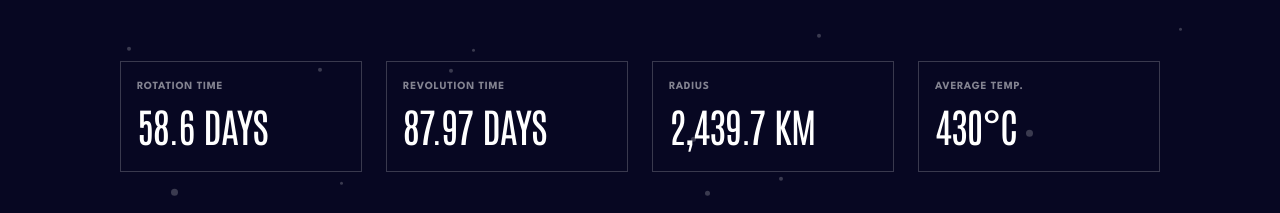
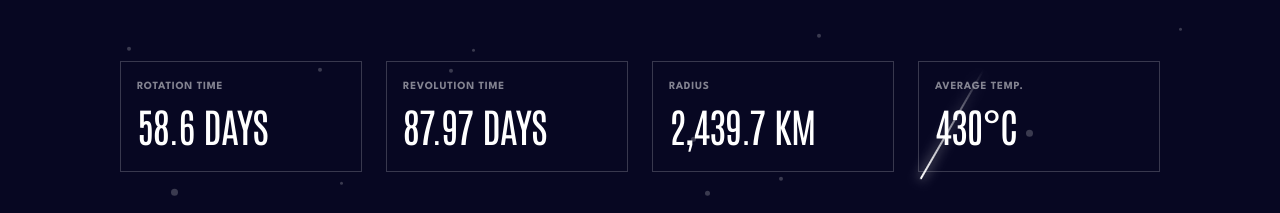
Before and after one commit to mattari97/planets-fact-site, a React (Vite) app: page /mercury in a window 1280 px wide. Shown: the part 739-952 px from the top of the page. Built offline with nearby package versions, Linux system fonts and the light colour scheme.

Commit message:
Add shooting stars animation

```diff
--- a/index.html
+++ b/index.html
@@ -12,6 +12,7 @@
     <title>Frontend Mentor | Planets Fact Site</title>
   </head>
   <body>
+    <div id="shootingstars"></div>
     <div id="root"></div>
     <script type="module" src="/src/main.tsx"></script>
   </body>
--- a/package.json
+++ b/package.json
@@ -10,11 +10,13 @@
     "preview": "vite preview"
   },
   "dependencies": {
+    "animejs": "^3.2.1",
     "react": "^18.2.0",
     "react-dom": "^18.2.0",
     "react-router-dom": "^6.16.0"
   },
   "devDependencies": {
+    "@types/animejs": "^3.1.8",
     "@types/react": "^18.2.15",
     "@types/react-dom": "^18.2.7",
     "@typescript-eslint/eslint-plugin": "^6.0.0",
--- /dev/null
+++ b/src/helpers/starsHelpers.ts
@@ -0,0 +1,32 @@
+import anime from 'animejs';
+import windowHelpers from './windowHelpers';
+
+const shootingstars = document.getElementById('shootingstars') as HTMLDivElement;
+
+const animateStars = () =>
+  anime({
+    targets: ['.star'],
+    easing: 'linear',
+    loop: true,
+    delay: (_, i) => 1000 * i,
+    opacity: [{ duration: 100, value: '1' }],
+    width: [{ value: '150px' }, { value: '0px' }],
+    translateX: 350,
+  });
+
+const createStar = (quantity: number) => {
+  for (let i = 0; i < quantity; i++) {
+    const star = document.createElement('div');
+    star.classList.add('star');
+    star.style.left = `${windowHelpers.getRandomY()}px`;
+    star.style.top = `${windowHelpers.getRandomX()}px`;
+    shootingstars.appendChild(star);
+  }
+};
+
+const starsHelpers = {
+  animateStars,
+  createStar,
+};
+
+export default starsHelpers;
--- /dev/null
+++ b/src/helpers/windowHelpers.ts
@@ -0,0 +1,9 @@
+const getRandomX = () => Math.floor(Math.random() * Math.floor(window.innerWidth)).toString();
+const getRandomY = () => Math.floor(Math.random() * Math.floor(window.innerHeight)).toString();
+
+const windowHelpers = {
+  getRandomX,
+  getRandomY,
+};
+
+export default windowHelpers;
--- a/src/index.css
+++ b/src/index.css
@@ -206,3 +206,30 @@ body {
 *:focus-visible {
   outline: var(--outline-focus);
 }
+
+#shootingstars {
+  display: block;
+  position: fixed;
+  z-index: -1;
+  width: 150vh;
+  height: 100vw;
+  margin: 0;
+  padding: 0;
+  overflow: hidden;
+  z-index: -1;
+  transform: translatex(calc(50vw - 50%)) translatey(calc(50vh - 50%)) rotate(120deg);
+}
+
+.star {
+  height: 2px;
+  top: 300px;
+  width: 100px;
+  margin: 0;
+  opacity: 0;
+  padding: 0;
+  background-color: white;
+  position: absolute;
+  background: linear-gradient(-45deg, white, rgba(0, 0, 255, 0));
+  filter: drop-shadow(0 0 6px white);
+  overflow: hidden;
+}
--- a/src/routes/Layout/Layout.tsx
+++ b/src/routes/Layout/Layout.tsx
@@ -1,9 +1,18 @@
+import * as React from 'react';
+
 import styles from './Layout.module.css';
+import starsHelpers from '../../helpers/starsHelpers';
 import { Navbar } from '../../components';
 import { Navigate, Outlet, useParams } from 'react-router-dom';
 
 function Layout() {
   const { slug } = useParams();
+
+  React.useEffect(() => {
+    starsHelpers.createStar(30);
+    starsHelpers.animateStars();
+  }, []);
+
   return !slug ? (
     <Navigate to={'/mercury'} />
   ) : (
```
Also changed, not shown: 1 other file (tests, documents, lock files or other folders).
